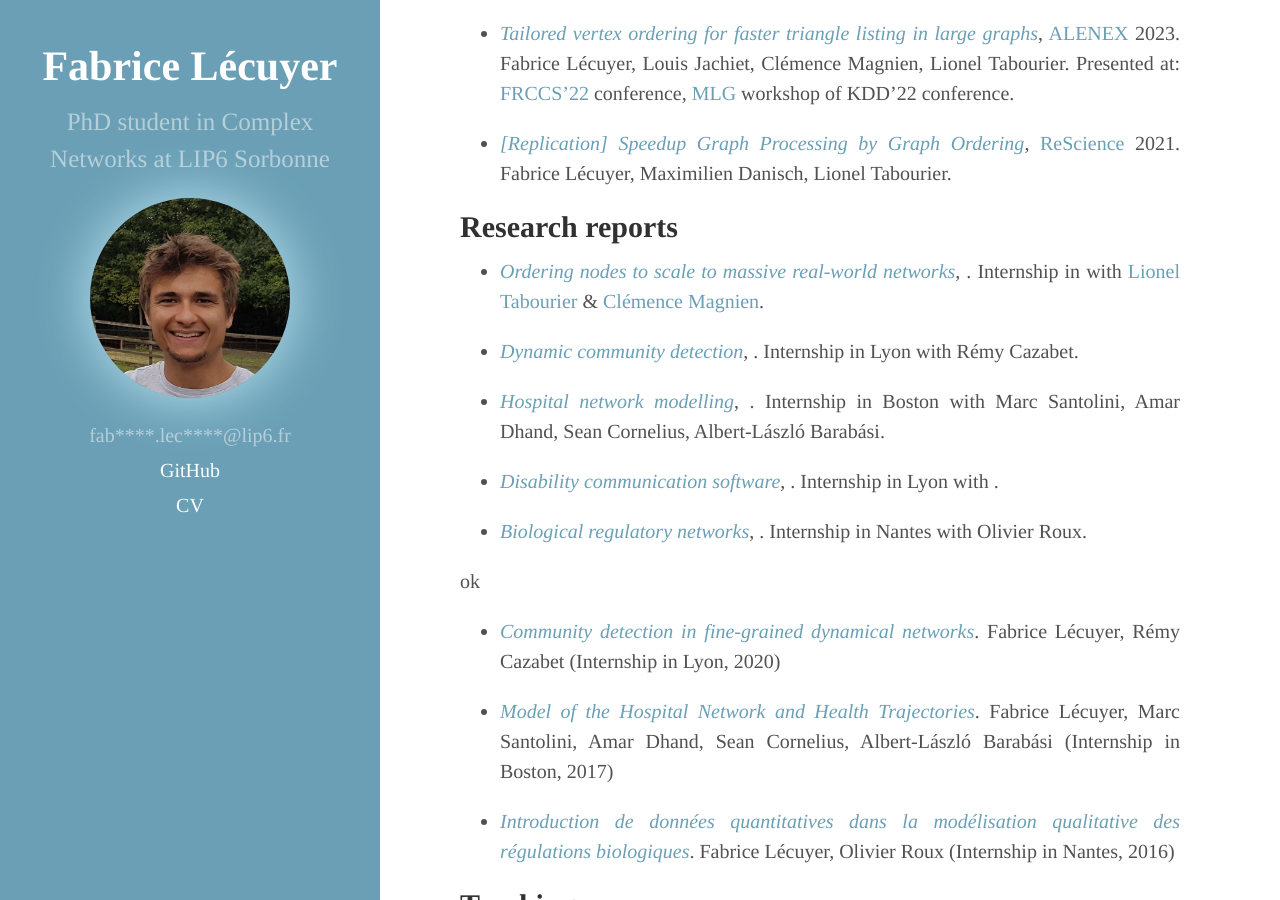
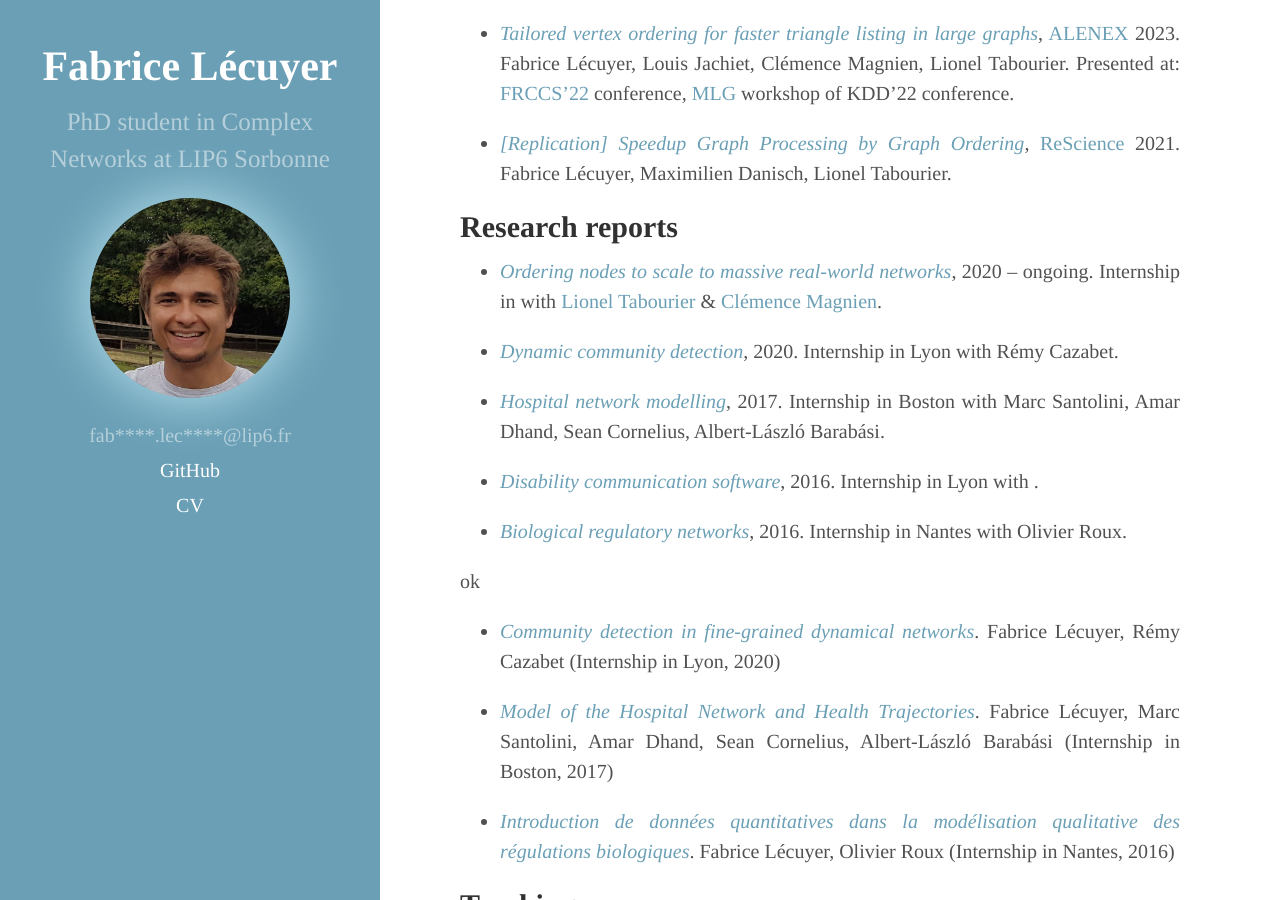
Before and after one commit to lecfab/lecfab.github.io, a Jekyll site: the page built from index.md, in a window 1280 px wide and 900 px high, scrolled down 727 px. Built offline with Jekyll 4.4.1, drawn with Linux system fonts in a browser that asks for light colours.

Commit message:
yaml tests

```diff
--- a/index.md
+++ b/index.md
@@ -22,7 +22,7 @@ Feel free to contact me by email!
 ## Research reports
 {% assign internships=site.data.research %}
 {% for internship in internships | where_exp: "item", "item.file != empty" %}
-*  [_{{internship.title}}_]({{internship.file}}), {{internship.year}}.
+*  [_{{internship.title}}_]({{internship.file}}), {{internship.dates}}.
 Internship in {{internship.location}} with {{internship.supervisors}}.
 {% endfor %}
 
```
